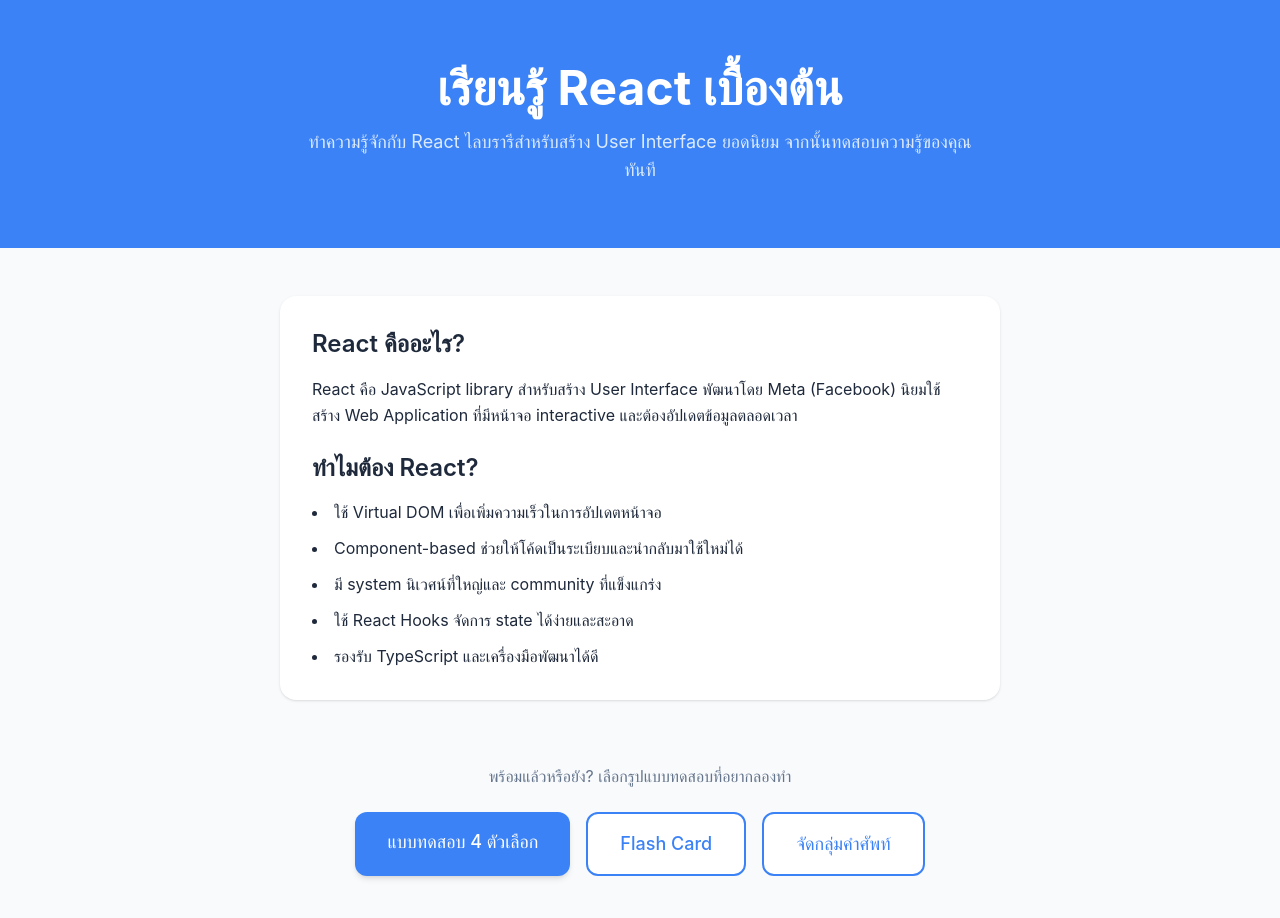
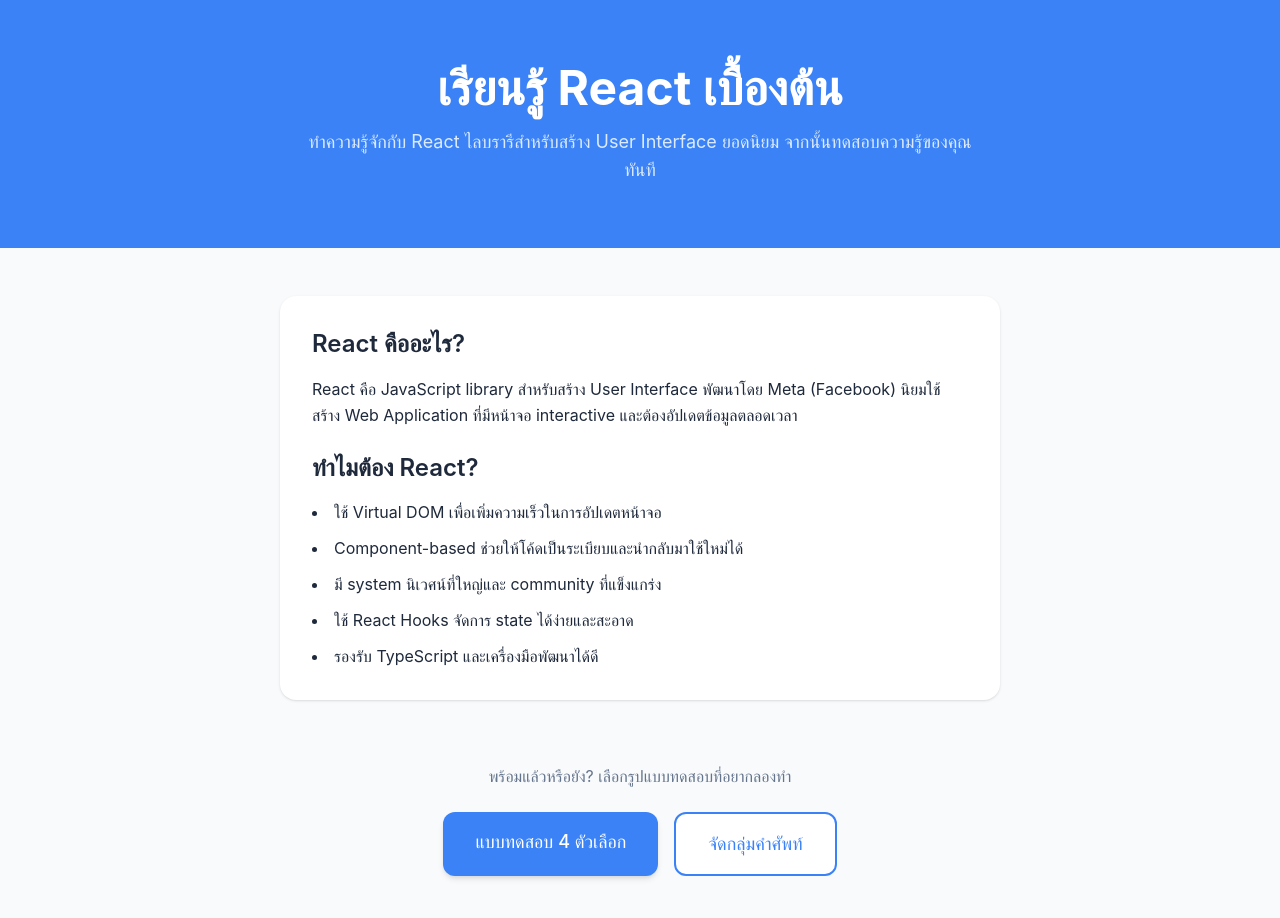
Before and after one commit to Futsu-coder/sex_education, a React (Vite) app: page / in a window 1280 px wide. Shown: the top 918 px of the page. Built offline with nearby package versions, Linux system fonts and the light colour scheme.

Commit message:
disable flash card

```diff
--- a/package.json
+++ b/package.json
@@ -11,7 +11,8 @@
   },
   "dependencies": {
     "react": "^19.2.8",
-    "react-dom": "^19.2.8"
+    "react-dom": "^19.2.8",
+    "react-router-dom": "^7.18.2"
   },
   "devDependencies": {
     "@eslint/js": "^10.0.1",
--- a/src/App.jsx
+++ b/src/App.jsx
@@ -1,7 +1,7 @@
 import { Routes, Route } from 'react-router-dom'
 import KnowledgePage from './pages/KnowledgePage'
 import QuizPage from './pages/QuizPage'
-import FlashCardPage from './pages/FlashCardPage'
+// import FlashCardPage from './pages/FlashCardPage'
 import GroupSortPage from './pages/GroupSortPage'
 
 function App() {
@@ -9,7 +9,7 @@
     <Routes>
       <Route path="/" element={<KnowledgePage />} />
       <Route path="/quiz" element={<QuizPage />} />
-      <Route path="/flashcard" element={<FlashCardPage />} />
+      {/* <Route path="/flashcard" element={<FlashCardPage />} /> */}
       <Route path="/groupsort" element={<GroupSortPage />} />
     </Routes>
   )
--- a/src/pages/KnowledgePage.jsx
+++ b/src/pages/KnowledgePage.jsx
@@ -50,12 +50,12 @@
             >
               แบบทดสอบ 4 ตัวเลือก
             </Link>
-            <Link
+            {/* <Link
               to="/flashcard"
               className="inline-block bg-white text-primary border-2 border-primary text-lg font-medium px-8 py-4 rounded-xl transition-all duration-150 ease-in-out hover:bg-primary/5"
             >
               Flash Card
-            </Link>
+            </Link> */}
             <Link
               to="/groupsort"
               className="inline-block bg-white text-primary border-2 border-primary text-lg font-medium px-8 py-4 rounded-xl transition-all duration-150 ease-in-out hover:bg-primary/5"
```
Also changed, not shown: 1 other file (tests, documents, lock files or other folders).
